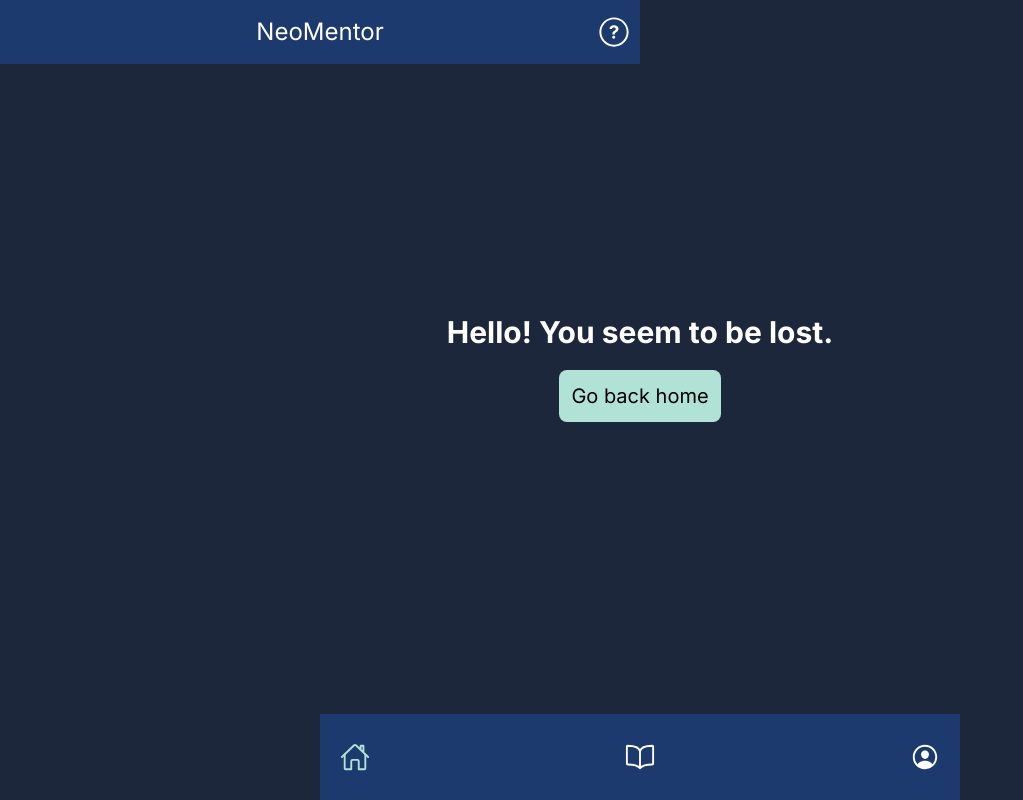
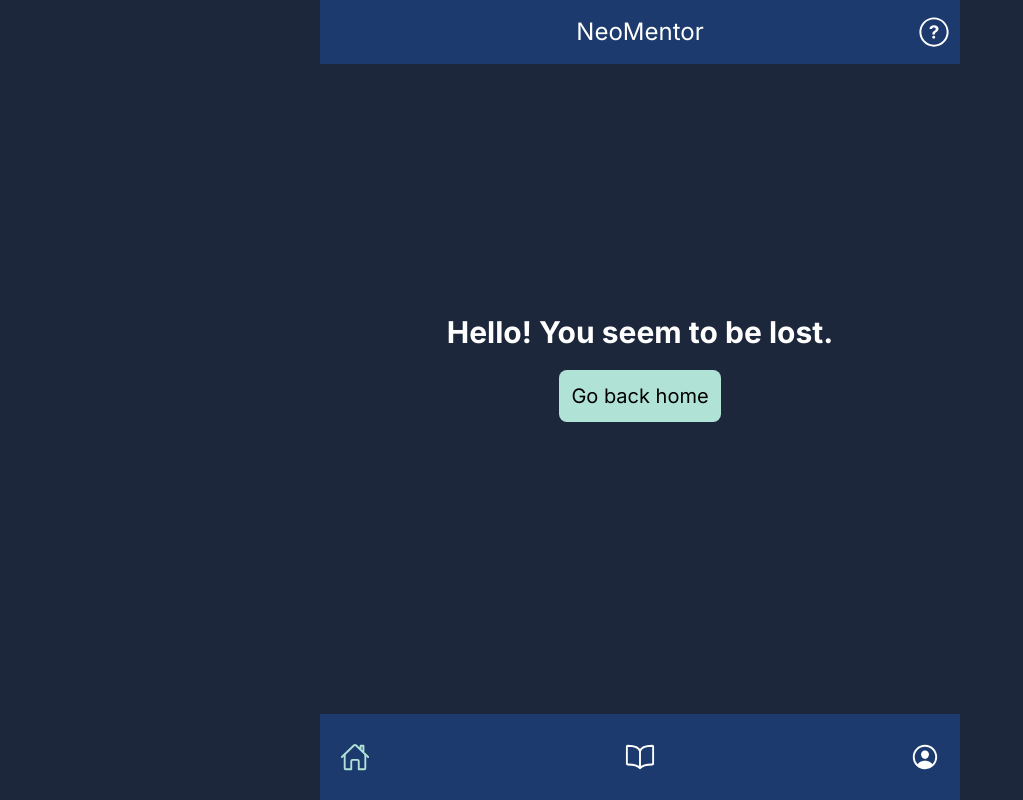
Before and after one commit to vachanmn123/bnmithack, a Next.js app: page / in a window 1280 px wide. Shown: the whole page, without its empty margins (0-1023 px from the left). Built offline with nearby package versions, Linux system fonts and the light colour scheme.

Commit message:
Fix more BS

```diff
--- a/app/Topbar.jsx
+++ b/app/Topbar.jsx
@@ -14,7 +14,7 @@ export default function Topbar() {
     return true;
   };
   return (
-    <div className="w-screen md:max-w-screen-sm fixed top-0 left-0 right-0 bg-secondary h-16 items-center justify-center flex px-4 py-5 z-20 transition-all">
+    <div className="w-screen md:max-w-screen-sm fixed top-0 left-0 right-0 bg-secondary h-16 items-center justify-center flex px-4 py-5 z-20 transition-all mx-auto">
       {hasBack() && (
         <IoIosArrowRoundBack
           className="text-white text-4xl absolute left-2 my-auto cursor-pointer transition-all"
```
